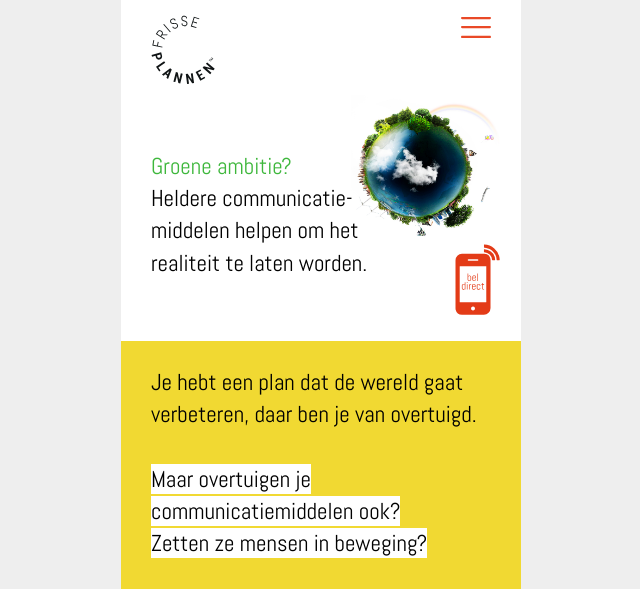
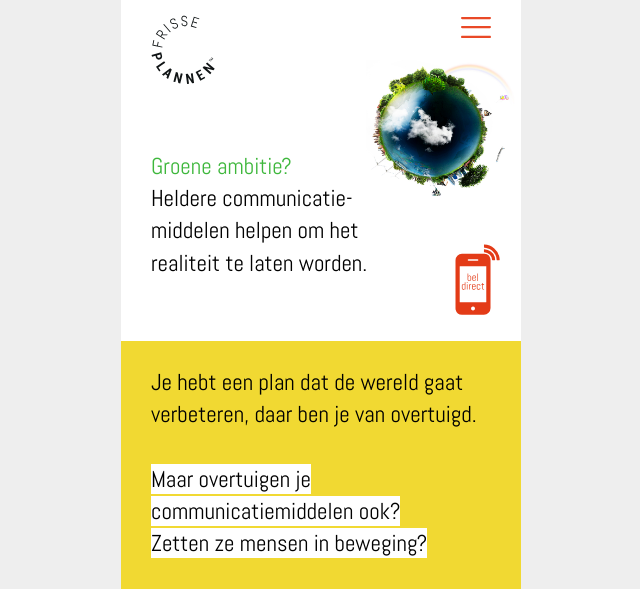
Before and after one commit to jhvanderschee/carli_d, a Jekyll site: the page built from index.md, in a window 1280 px wide. Shown: the top 589 px of the page, without its empty margins (319-959 px from the left). Built offline with Jekyll 4.4.1, drawn with Linux system fonts in a browser that asks for light colours; grey boxes are pictures that could not be loaded.

Commit message:
Update home.html

```diff
--- a/_layouts/home.html
+++ b/_layouts/home.html
@@ -7,7 +7,7 @@
         middelen helpen om het<br />
         realiteit te laten worden.<br /><br />
     </div>
-    <div class="img" style="right: 20px; width: 150px; bottom: 100px; z-index: 1;"><img src="/img/world.jpg" /></div>
+    <div class="img" style="right: 5px; width: 150px; bottom: 140px; z-index: 1;"><img src="/img/world.jpg" /></div>
     <div class="img smaller" style="text-align: center; color: #E94927; right: 20px; width: 50px; bottom: 25px; cursor: pointer; z-index: 2;" onclick="window.open('tel:0031647218000');"><img src="/img/phone.svg" /></div>
 </div>
 
```
